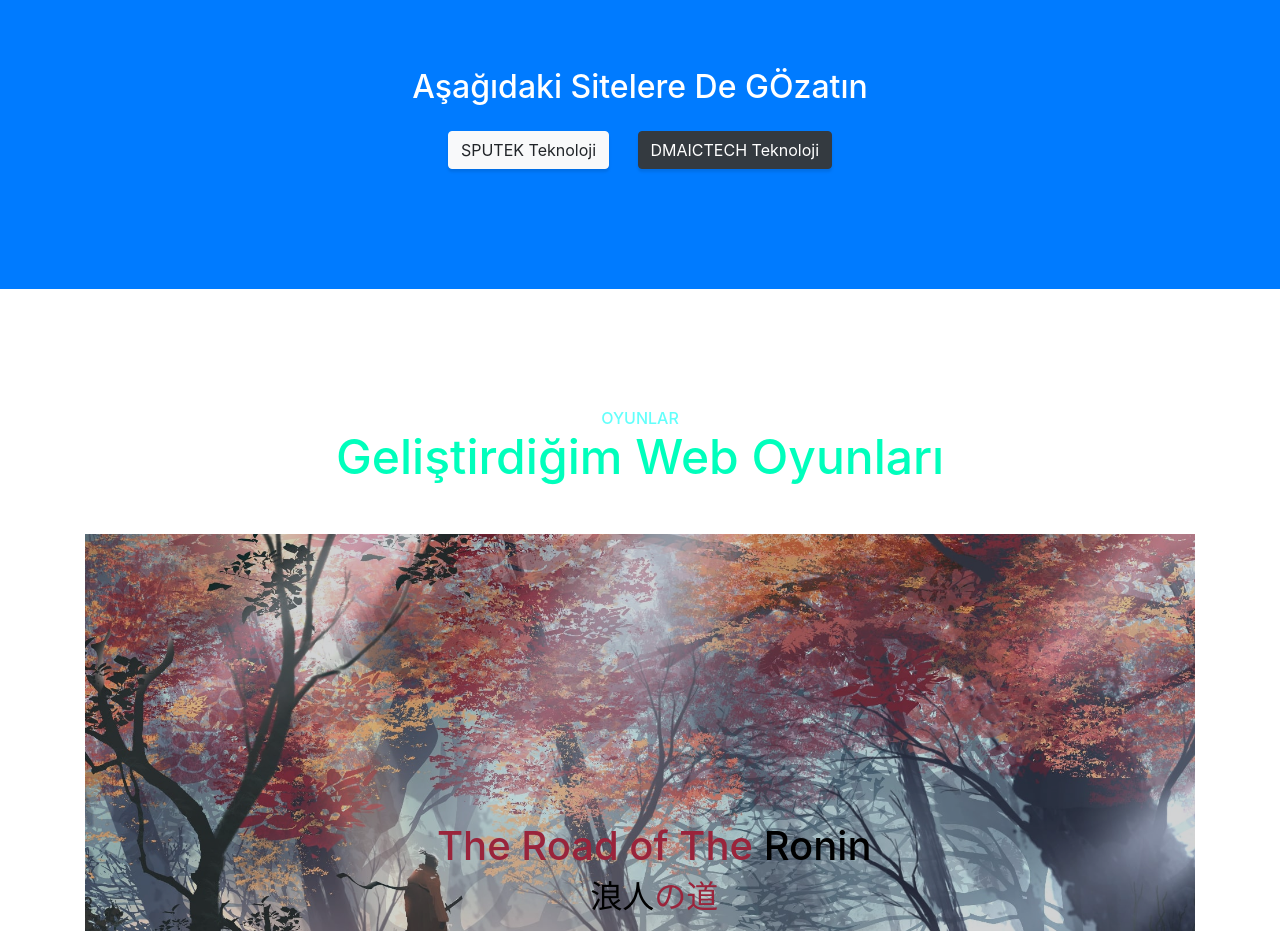
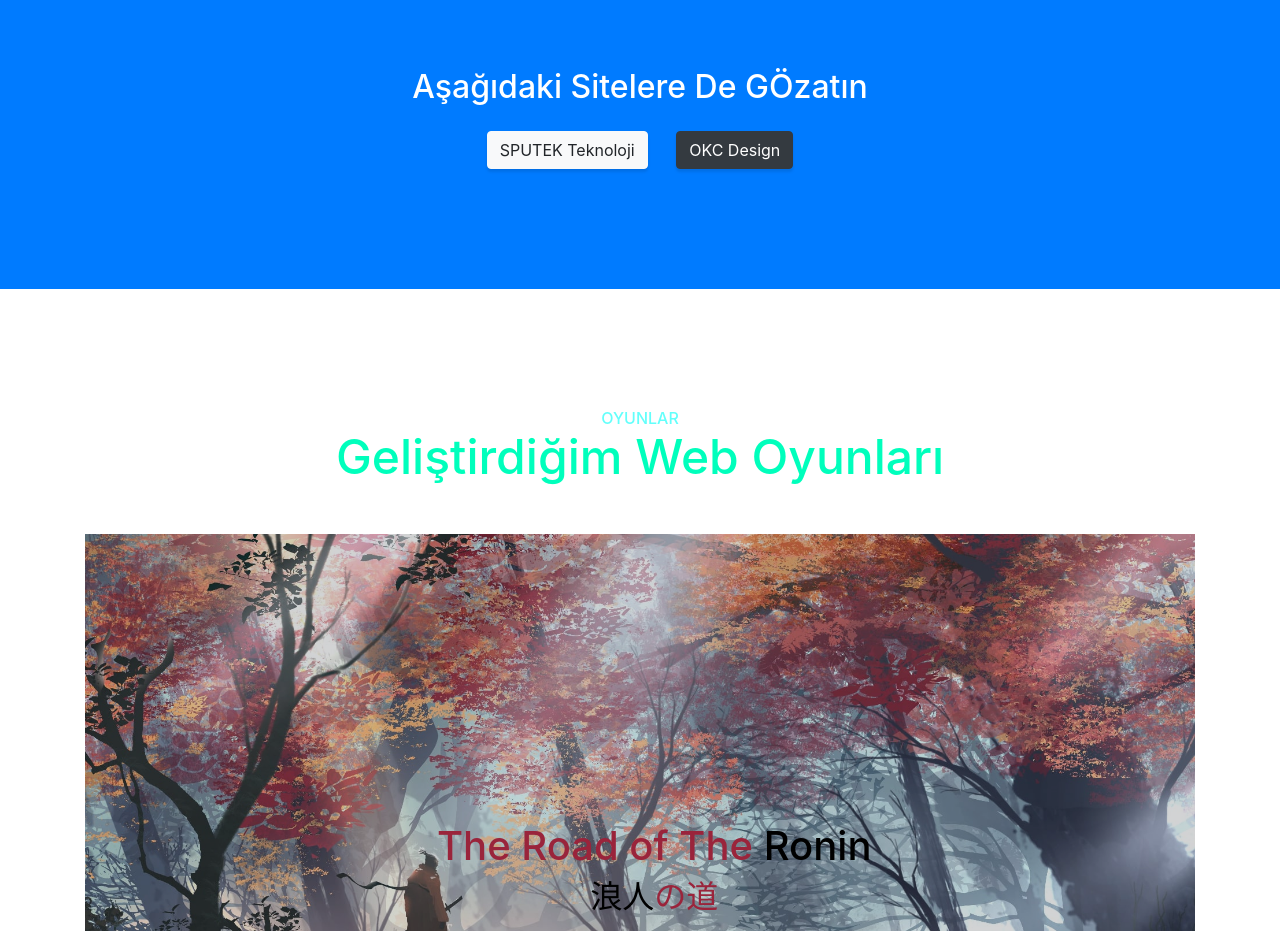
Before and after one commit to 0xK3rn3lP4n1c/Website-Main, a website with bundled scripts: page index.html in a window 1280 px wide. Shown: the part 1200-2131 px from the top of the page. Built offline with nearby package versions, Linux system fonts and the light colour scheme; a web font is replaced by a local one.

Commit message:
design link added

```diff
--- a/index.html
+++ b/index.html
@@ -111,7 +111,7 @@
     <div class="container text-center">
       <h2 class="mb-4">Aşağıdaki Sitelere De GÖzatın</h2>
       <a href="http://sputek.com/" class="btn btn-xl btn-light mr-4">SPUTEK Teknoloji</a>
-      <a href="https://dmaictech.com/" class="btn btn-xl btn-dark">DMAICTECH Teknoloji</a>
+      <a href="http://omerkaancoskun.com/design" class="btn btn-xl btn-dark">OKC Design</a>
     </div>
   </section>
 
```
